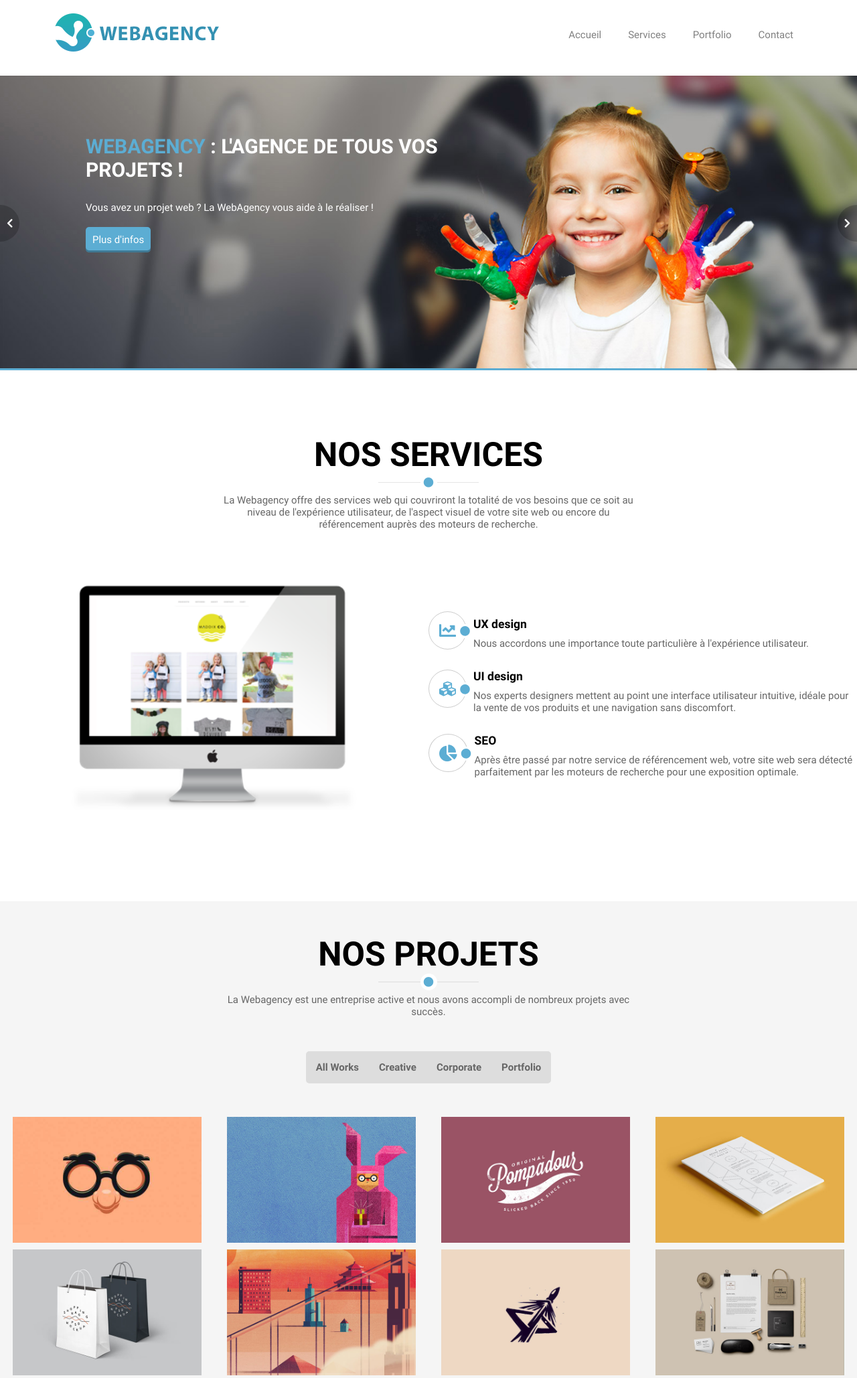
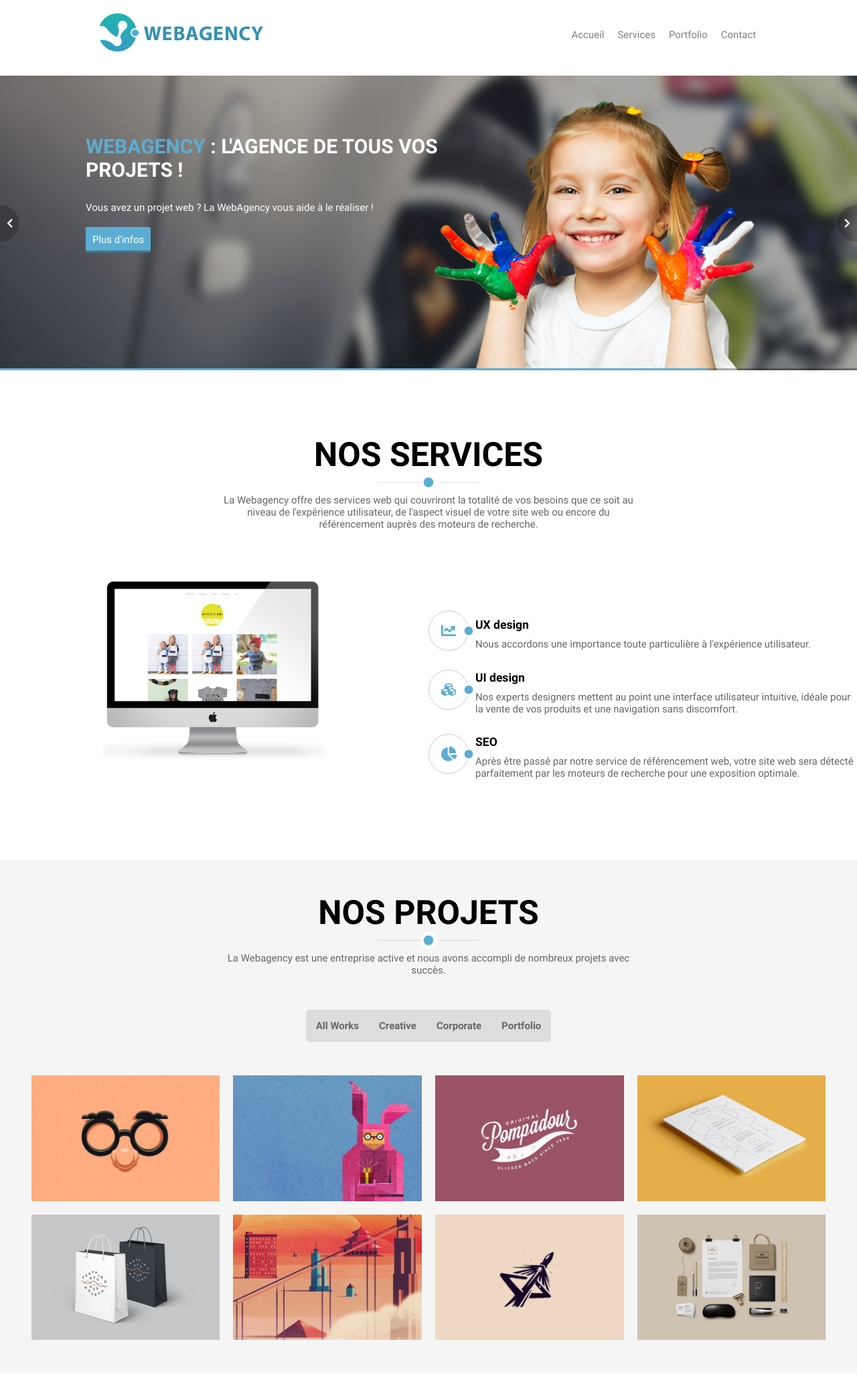
Before and after one commit to homger/formation-project2, a PHP site: page / in a window 1280 px wide. Shown: the top 2058 px of the page at 67% size. Run offline with PHP 8.4, Linux system fonts and the light colour scheme; some libraries are stand-ins or nearby versions.

Commit message:
v 1.0.6 ajusting

```diff
--- a/desktop.css
+++ b/desktop.css
@@ -2,7 +2,6 @@
 @media all and (min-device-width: 481px) and (min-device-height: 481px),
  ( min-width: 801px ) and ( min-height: 801px ){
  	@media not all and (orientation: portrait){
-
 		body{
 			font-size: 1.5rem;
 		}
@@ -26,18 +25,18 @@
 
 		}
 		#logo{
-			margin-left: 7.5rem;
+			margin-left: 11%;
 			flex: none;
 
 		}
 		#menu{
-			margin-right: 7.5rem;
+			margin-right: 11%;
 			flex: none;
 			align-self: flex-start;
 
 		}
 		#menu a{
-			padding: 0 2rem;
+			padding: 0 1rem;
 			padding-top: 40px;
 			padding-bottom: 20px;
 			font-size: 1.5rem;
@@ -78,7 +77,7 @@
 			padding: 1rem;
 			background-color: #5CADD3;
 			box-shadow: 0 -3px 0 rgba(0,0,0,0.3) inset;
-			border-radius: 5px;
+			border-radius: 2px;
 			color: white;
 		}
 
@@ -96,13 +95,15 @@
 			margin-top: 5rem;
 		}
 		#services-list li > i {
-			font-size: 2.5rem;
-			padding: 1.5rem;
+			font-size: 2.2rem;
+			padding: 1.8rem;
+			width: 6rem;
+			height: 6rem;
 		}
 		#services-list li > i i{
-			font-size: 1.5rem;
+			font-size: 1.3rem;
 			top: calc(50% - 0.9rem);
-			right: -0.9rem;
+			right: -1.05rem;
 		}
 		#services-list h3, #services-list p{
 			margin-top: 10px;
@@ -133,12 +134,18 @@
 		/*=============================== GALLERY ========================================*/
 
 		#gallery{
+			justify-content: center;
 			grid-template-columns: 22% 22% 22% 22%;
+			grid-gap: 20px;
 		}
 		#gallery .on-hover{
 			height: 45%;
 			padding-top: 5%;
 			font-size: 1.2rem;
+		}
+		#gallery .on-hover i{
+			top: -1.77rem;
+			border: 2px solid white;
 		}
 		/*=========================== CONTACT =================================================*/
 		/*=========================== CONTACT-FORM =================================================*/
--- a/index.php
+++ b/index.php
@@ -28,6 +28,7 @@
 				<div id="slider">
 					<img src="images/slider/bg1.jpg" alt="banner image"/>
 					<img src="images/slider/bg2.jpg" alt="banner image"/>
+					<img src="images/slider/bg1.jpg" alt="banner image"/>
 				</div>
 				<i id="left-arrow" class="fas fa-chevron-left"></i>
 				<i id="right-arrow" class="fas fa-chevron-right"></i>
@@ -89,7 +90,7 @@
 			</div>
 			<p>La Webagency est une entreprise active et nous avons accompli de nombreux projets avec succès.</p>
 		</header>
-		<section>
+		<div>
 			<nav id="portfolio-menu">
 				<ul>
 					<li><a href="#portfolio">All Works</a></li><li><a href="#portfolio">Creative</a></li><li><a href="#portfolio">Corporate</a></li><li><a href="#portfolio">Portfolio</a></li>
@@ -161,8 +162,7 @@
 					</div>
 				</div>
 			</div>
-		</section>
-
+		</div>
 	</section>
 	<section id="contact">
 		<div id="map">
--- a/style.css
+++ b/style.css
@@ -213,7 +213,7 @@ header  .fa-circle{
 }
 #slider{
 	display: flex;
-	flex-wrap: none;
+	flex-wrap: nowrap;
 	animation-name: slider-swap;
 	animation-duration: 20s;
 	animation-iteration-count: infinite;
@@ -222,10 +222,11 @@ header  .fa-circle{
 }
 /*========================= BANNER ANIMATION =========================================*/
 @keyframes slider-swap{
-	0%{}
+
 	41%{transform: translateX(0%);}
 	50%{transform: translateX(-100%);}
 	91%{transform: translateX(-100%);}
+	99.999%{transform: translateX(-200%);}
 	100%{transform: translateX(0%);}
 }
 @keyframes charging{
@@ -251,24 +252,31 @@ header  .fa-circle{
 #services{
 	text-align: center;
 }
+#services-list aside{
+	text-align: center;
+}
 #services-list img{
-	max-width: 100%;
+	max-width: 510px;
 	height: auto;
 }
 #services-list li > i {
 	position: relative;
 	font-size: 1.5rem;
 	padding: 1rem;
+	width: 3.7rem;
+	height: 3.7rem;
 	border: 1px solid rgba(0,0,0,0.2);
 	border-radius: 50%;
 }
 #services-list li > i i{
+	padding: 3px;
+	background-color: white;
 	position: absolute;
 	font-size: 1rem;
-	border: 3px solid white;
+	border: 0;
 	border-radius: 50%;
 	top: calc(50% - 0.8rem);
-	right: -0.8rem;
+	right: -0.9rem;
 }
 #services-list li p{
 	font-size: 1.5rem;
@@ -281,9 +289,6 @@ header  .fa-circle{
 }
 /*============================ PORTFOLIO ==================================*/
 /*=============================== NAV ========================================*/
-#portfolio{
-
-}
 #portfolio nav{
 	margin: 50px auto;
 }
```
